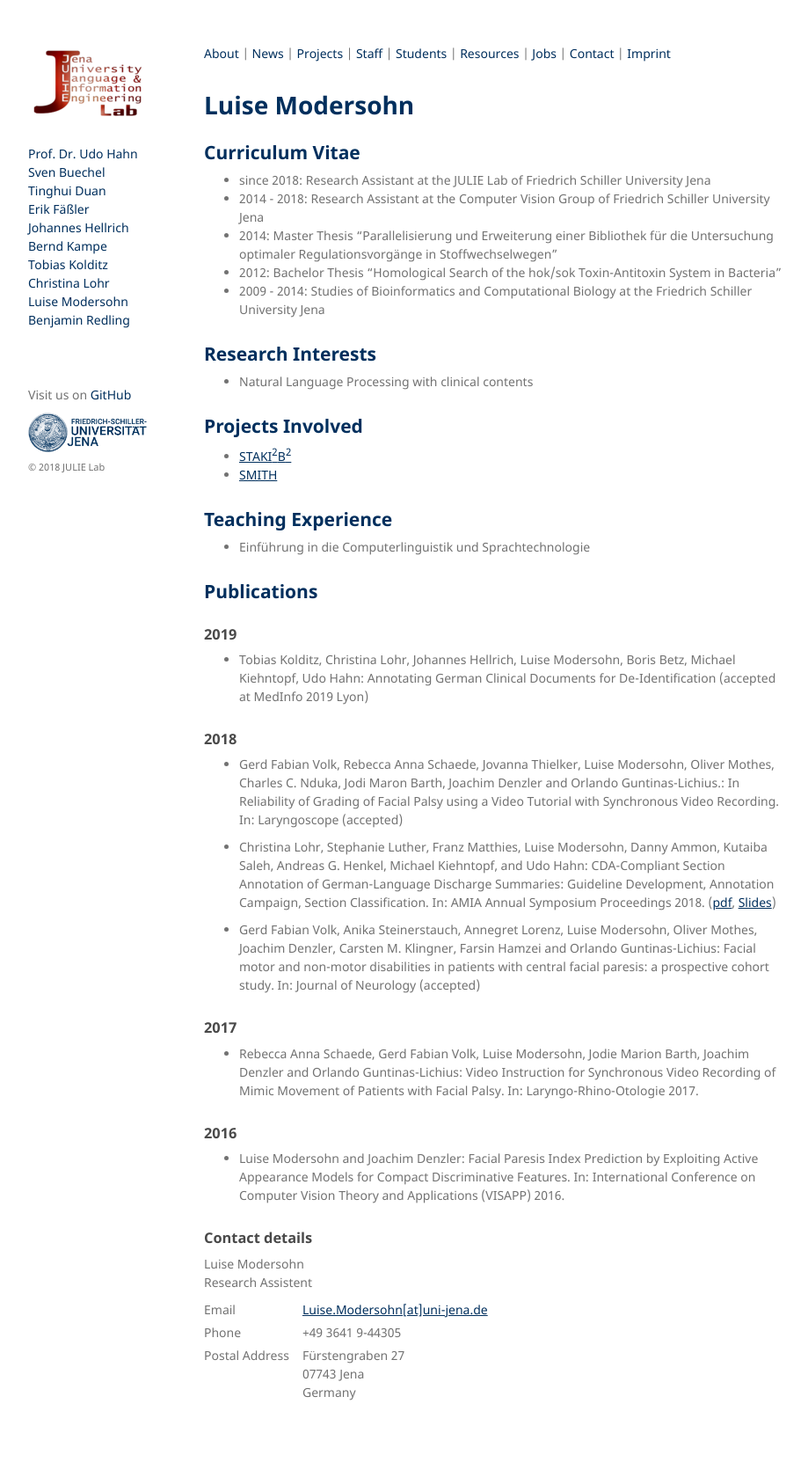
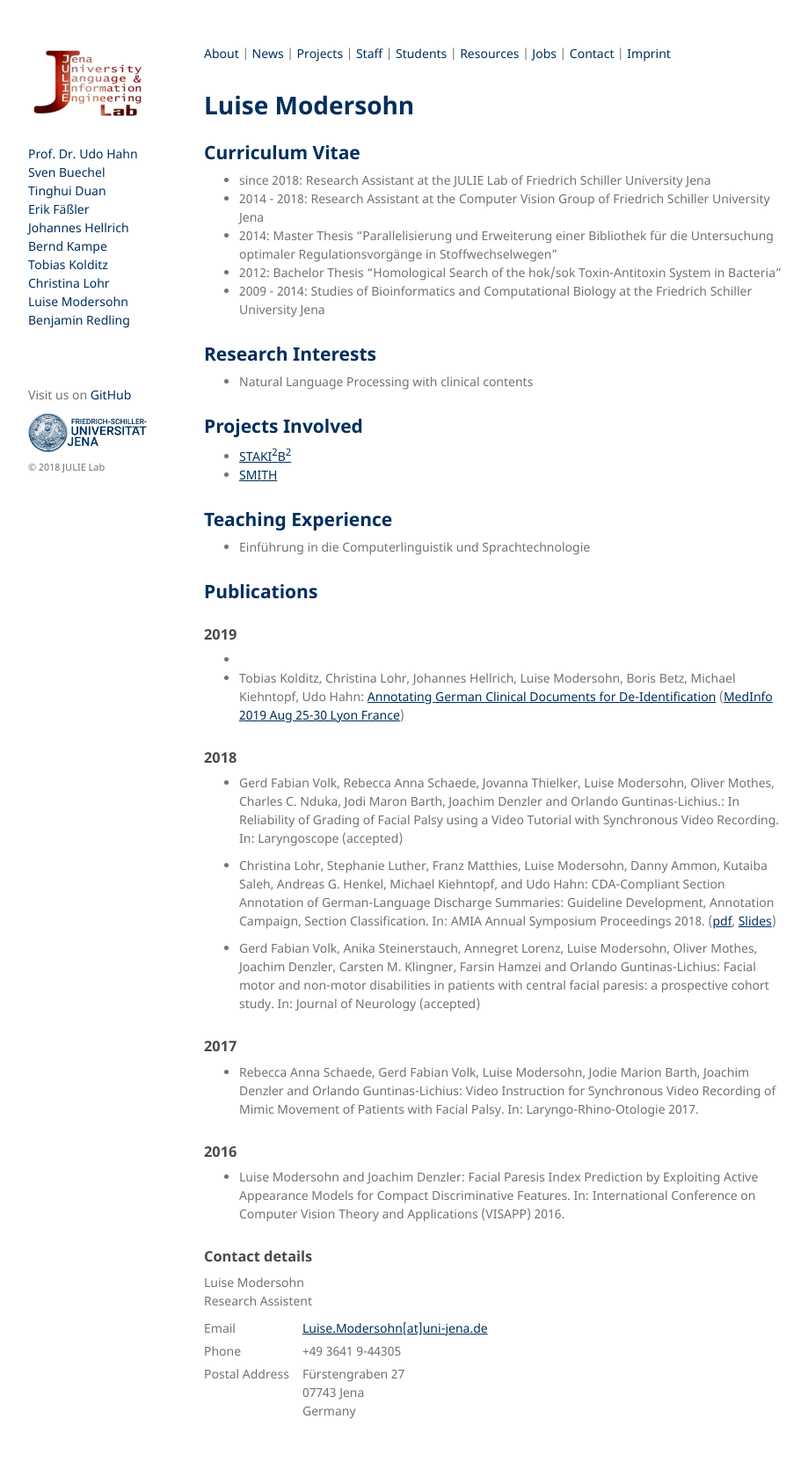
Before and after one commit to JULIELab/JULIELab.github.io, a Jekyll site: the page built from Staff/Modersohn/index.md, in a window 1280 px wide. Shown: the whole page at 88% size, without its empty margins (178-1097 px from the left). Built offline with Jekyll 4.4.1, drawn with Linux system fonts in a browser that asks for light colours; our own code applies the rules of GitHub Pages for plain Markdown files; before the commit the page ends 1658 px from its top, so only the background shows below that.

Commit message:
Update index.md

```diff
--- a/Staff/Modersohn/index.md
+++ b/Staff/Modersohn/index.md
@@ -26,7 +26,8 @@
 ## Publications
 
 ### 2019
-* Tobias Kolditz, Christina Lohr, Johannes Hellrich, Luise Modersohn, Boris Betz, Michael Kiehntopf, Udo Hahn: Annotating German Clinical Documents for De-Identification (accepted at MedInfo 2019 Lyon)
+*
+* Tobias Kolditz, Christina Lohr, Johannes Hellrich, Luise Modersohn, Boris Betz, Michael Kiehntopf, Udo Hahn: [Annotating German Clinical Documents for De-Identification](http://ebooks.iospress.nl/volumearticle/51977) ([MedInfo 2019 Aug 25-30 Lyon France](https://medinfo-lyon.org/))
 
 ### 2018
 * Gerd Fabian Volk, Rebecca Anna Schaede, Jovanna Thielker, Luise Modersohn, Oliver Mothes, Charles C. Nduka, Jodi Maron Barth, Joachim Denzler and Orlando Guntinas-Lichius.: In Reliability of Grading of Facial Palsy using a Video Tutorial with Synchronous Video Recording. In: Laryngoscope (accepted)
```
